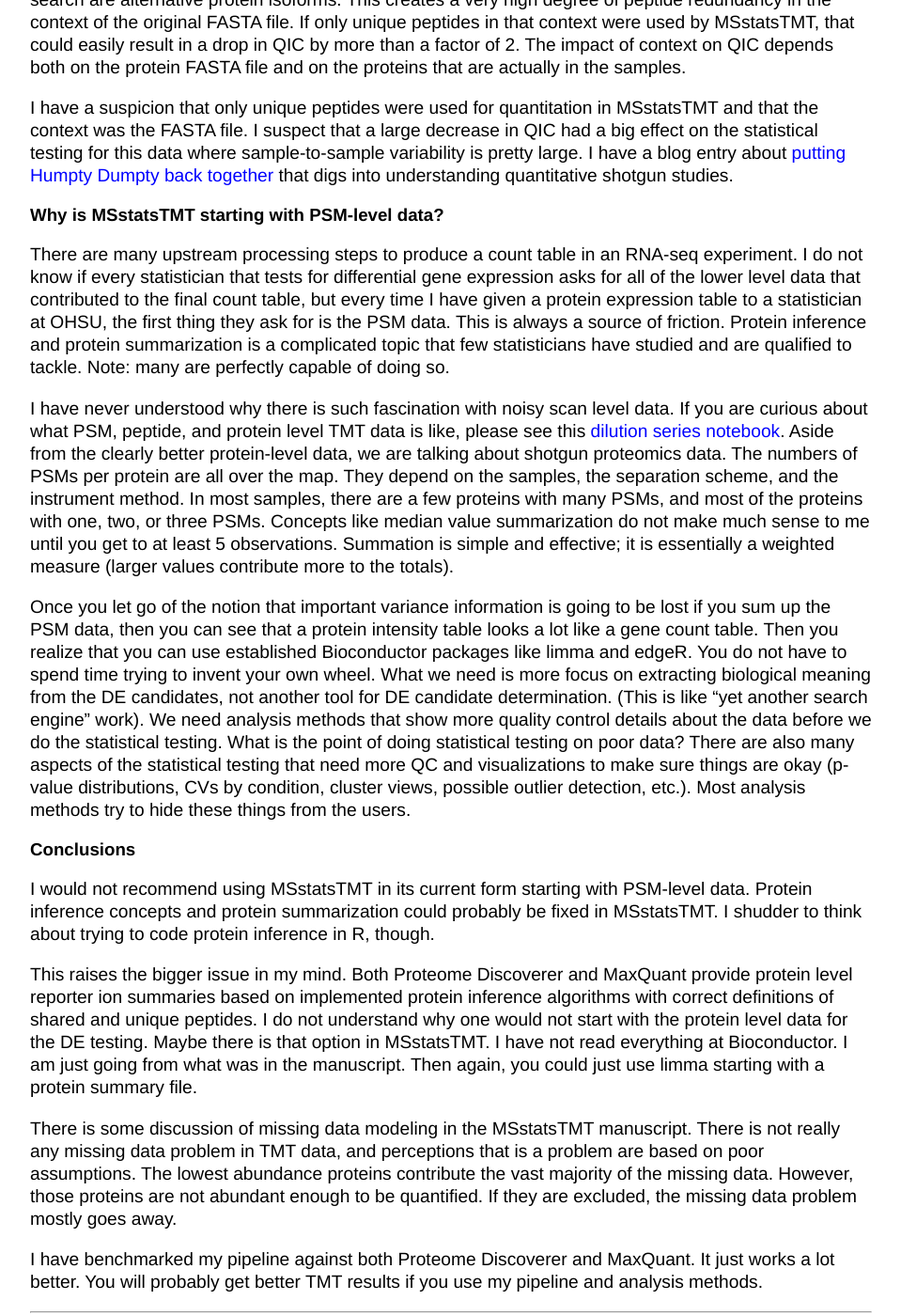
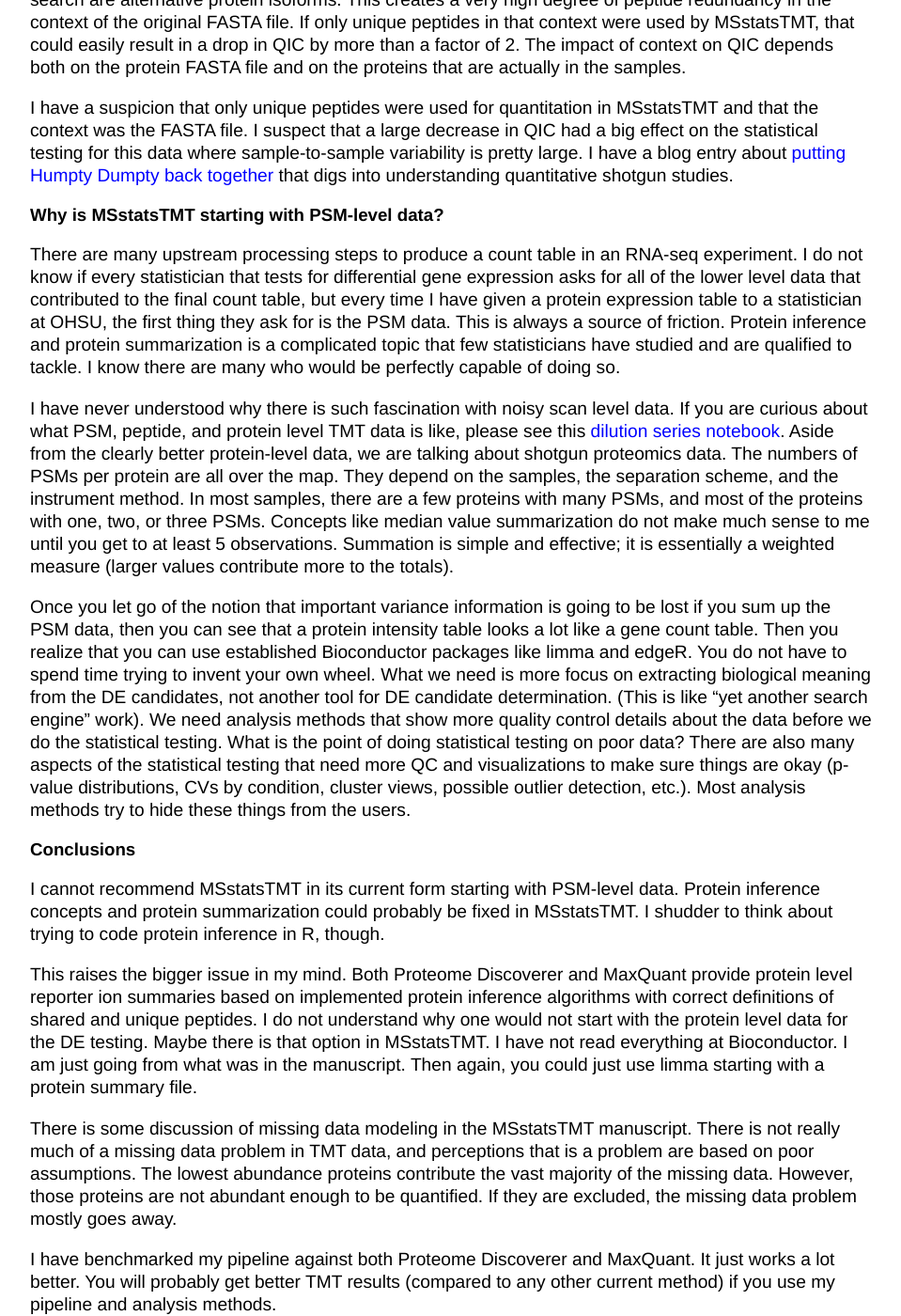
Before and after one commit to pwilmart/pwilmart.github.io, a Jekyll site: the page built from _posts/2020-07-24-Houston-we-have-a-discrepancy.md, in a window 1280 px wide and 1400 px high, scrolled down 3194 px. Shown: the whole window at 94% size, without its empty margins (160-1119 px from the left). Built offline with Jekyll 4.4.1, drawn with Linux system fonts in a browser that asks for light colours.

Commit message:
edits to latest blog post

```diff
--- a/_posts/2020-07-24-Houston-we-have-a-discrepancy.md
+++ b/_posts/2020-07-24-Houston-we-have-a-discrepancy.md
@@ -70,7 +70,7 @@
 
 ### Why is MSstatsTMT starting with PSM-level data?
 
-There are many upstream processing steps to produce a count table in an RNA-seq experiment. I do not know if every statistician that tests for differential gene expression asks for all of the lower level data that contributed to the final count table, but every time I have given a protein expression table to a statistician at OHSU, the first thing they ask for is the PSM data. This is always a source of friction. Protein inference and protein summarization is a complicated topic that few statisticians have studied and are qualified to tackle. Note: many are perfectly capable of doing so.
+There are many upstream processing steps to produce a count table in an RNA-seq experiment. I do not know if every statistician that tests for differential gene expression asks for all of the lower level data that contributed to the final count table, but every time I have given a protein expression table to a statistician at OHSU, the first thing they ask for is the PSM data. This is always a source of friction. Protein inference and protein summarization is a complicated topic that few statisticians have studied and are qualified to tackle. I know there are many who would be perfectly capable of doing so.
 
 I have never understood why there is such fascination with noisy scan level data. If you are curious about what PSM, peptide, and protein level TMT data is like, please see this [dilution series notebook](https://pwilmart.github.io/TMT_analysis_examples/MAN1353_peptides_proteins.html). Aside from the clearly better protein-level data, we are talking about shotgun proteomics data. The numbers of PSMs per protein are all over the map. They depend on the samples, the separation scheme, and the instrument method. In most samples, there are a few proteins with many PSMs, and most of the proteins with one, two, or three PSMs. Concepts like median value summarization do not make much sense to me until you get to at least 5 observations. Summation is simple and effective; it is essentially a weighted measure (larger values contribute more to the totals).
 
@@ -78,13 +78,13 @@
 
 ### Conclusions
 
-I would not recommend using MSstatsTMT in its current form starting with PSM-level data. Protein inference concepts and protein summarization could probably be fixed in MSstatsTMT. I shudder to think about trying to code protein inference in R, though.
+I cannot recommend MSstatsTMT in its current form starting with PSM-level data. Protein inference concepts and protein summarization could probably be fixed in MSstatsTMT. I shudder to think about trying to code protein inference in R, though.
 
 This raises the bigger issue in my mind. Both Proteome Discoverer and MaxQuant provide protein level reporter ion summaries based on implemented protein inference algorithms with correct definitions of shared and unique peptides. I do not understand why one would not start with the protein level data for the DE testing. Maybe there is that option in MSstatsTMT. I have not read everything at Bioconductor. I am just going from what was in the manuscript. Then again, you could just use limma starting with a protein summary file.
 
-There is some discussion of missing data modeling in the MSstatsTMT manuscript. There is not really any missing data problem in TMT data, and perceptions that is a problem are based on poor assumptions. The lowest abundance proteins contribute the vast majority of the missing data. However, those proteins are not abundant enough to be quantified. If they are excluded, the missing data problem mostly goes away.
+There is some discussion of missing data modeling in the MSstatsTMT manuscript. There is not really much of a missing data problem in TMT data, and perceptions that is a problem are based on poor assumptions. The lowest abundance proteins contribute the vast majority of the missing data. However, those proteins are not abundant enough to be quantified. If they are excluded, the missing data problem mostly goes away.
 
-I have benchmarked my pipeline against both Proteome Discoverer and MaxQuant. It just works a lot better. You will probably get better TMT results if you use my pipeline and analysis methods.
+I have benchmarked my pipeline against both Proteome Discoverer and MaxQuant. It just works a lot better. You will probably get better TMT results (compared to any other current method) if you use my pipeline and analysis methods.
 
 ---
 
```
